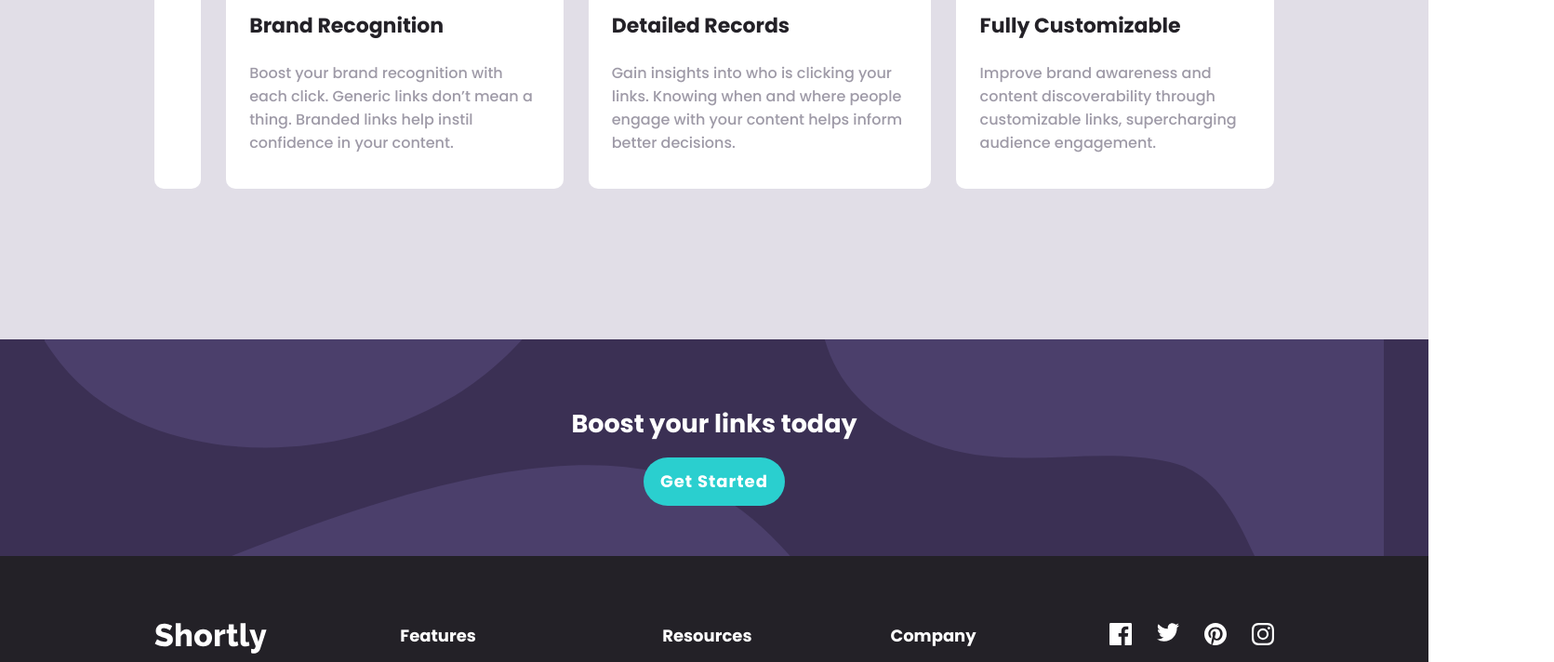
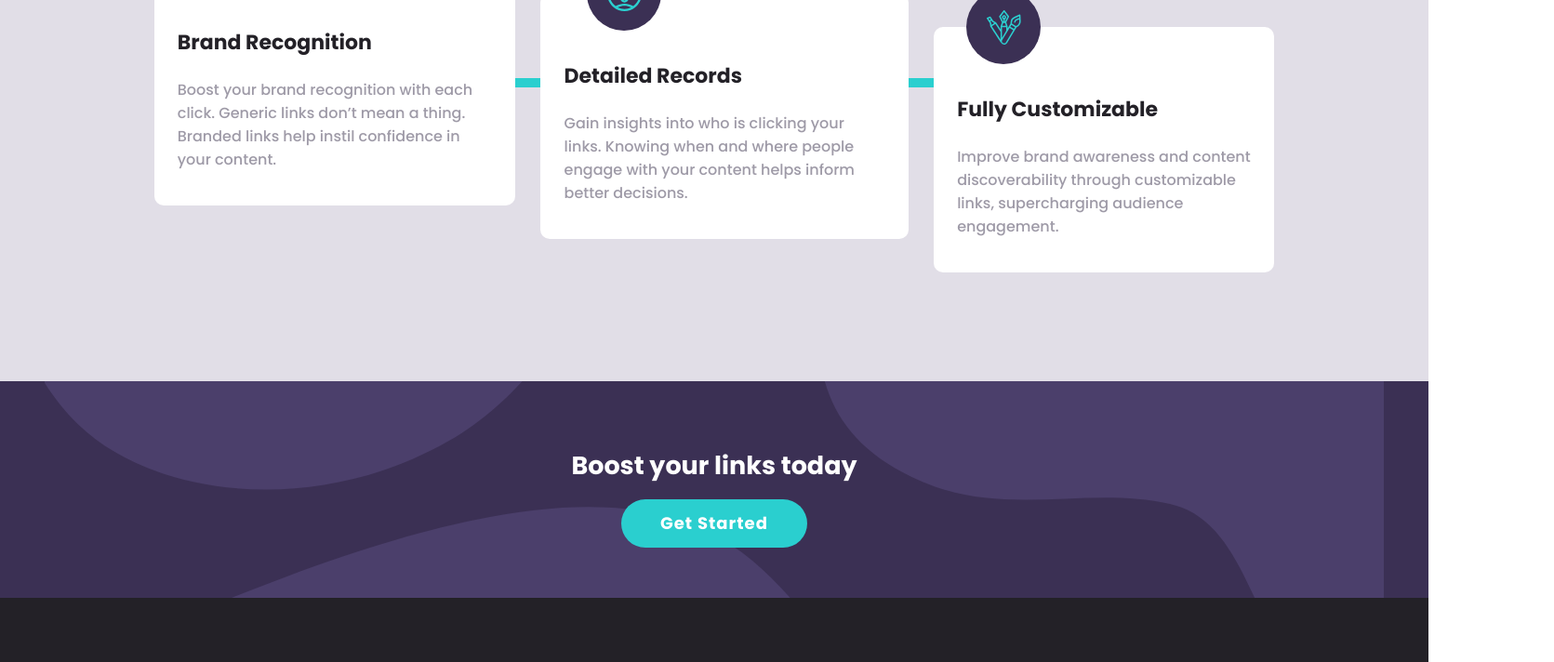
Before and after one commit to MauritzLM/url-shortening-api, a website built with webpack: page index.html in a window 1536 px wide. Shown: the part 1272-1984 px from the top of the page at 93% size, 1671 px wide, since content can reach past the window. Built offline with nearby package versions, Linux system fonts and the light colour scheme.

Commit message:
updated desktop layout and styles

```diff
--- a/src/style.css
+++ b/src/style.css
@@ -261,6 +261,18 @@ input {
     gap: 5em;
     background-color: hsl(260, 16%, 89%);
     margin-top: 5em;
+    position: relative;
+}
+
+.statistics-info .line {
+    position: absolute;
+    height: 100%;
+    width: 10px;
+    background-color: hsl(180, 66%, 49%);
+    left: 0;
+    right: 0;
+    margin: 0 auto;
+    padding: 0;
 }
 
 .statistics-info .image-div {
@@ -373,12 +385,28 @@ footer li a:hover {
 }
 
 /* Media queries */
+
 @media screen and (min-width: 700px) {
 
     header,
-    .container,
+    .container {
+        padding: 5em;
+    }
+
+    .get-started {
+        width: 200px;
+    }
+}
+
+@media screen and (min-width: 1440px) {
+
+    header,
     footer {
         padding: 4em 9.2em;
+    }
+
+    .container {
+        padding: 5.5em 9.2em;
     }
 
     /* nav */
@@ -422,6 +450,18 @@ footer li a:hover {
         font-weight: 700;
     }
 
+    nav li a:hover {
+        color: hsl(260, 8%, 14%);
+    }
+
+    .sign-up {
+        padding: .5em 1em;
+    }
+
+    .sign-up:hover {
+        color: hsl(0, 0%, 100%);
+    }
+
     .dropdown {
         visibility: collapse;
         z-index: -1;
@@ -432,16 +472,17 @@ footer li a:hover {
         display: flex;
         flex-direction: row-reverse;
         margin-top: 3em;
+        width: 110%;
     }
 
     .info img {
         height: auto;
         position: relative;
-        left: 14em;
+        left: 10em;
     }
 
     h1 {
-        font-size: 6rem;
+        font-size: 6.5rem;
         text-align: left;
     }
 
@@ -454,7 +495,7 @@ footer li a:hover {
     }
 
     .get-started {
-        width: auto;
+        width: 200px;
     }
 
     /* form */
@@ -463,15 +504,21 @@ footer li a:hover {
         justify-content: space-between;
         padding: 2.5em;
         background-image: url(./images/bg-shorten-desktop.svg);
+        top: 8em;
     }
 
     #url {
         margin-bottom: 0;
-        width: 70%;
+        width: 75%;
     }
 
     form button {
         width: 20%;
+    }
+
+    .error {
+        position: absolute;
+        bottom: 1em;
     }
 
     /* link list */
@@ -506,16 +553,39 @@ footer li a:hover {
         margin-bottom: 5em;
     }
 
+    .statistics h2 {
+        margin-bottom: .5em;
+    }
+
     h2+p {
-        padding: 0 15em;
+        padding: 0 16em;
+        margin-top: .5em;
     }
 
     .statistics-info .image-div {
         right: 12em;
     }
 
+    .statistics-info .line {
+        height: 10px;
+        width: 100%;
+        top: 0;
+        bottom: 0;
+        margin: auto 0;
+    }
+
     .statistics-info div {
         padding: 4em 1.4em 1.2em 1.4em;
+    }
+
+    .detailed-records {
+        position: relative;
+        top: 2em;
+    }
+
+    .fully-customizable {
+        position: relative;
+        top: 4em;
     }
 
     .statistics-info div p,
```
